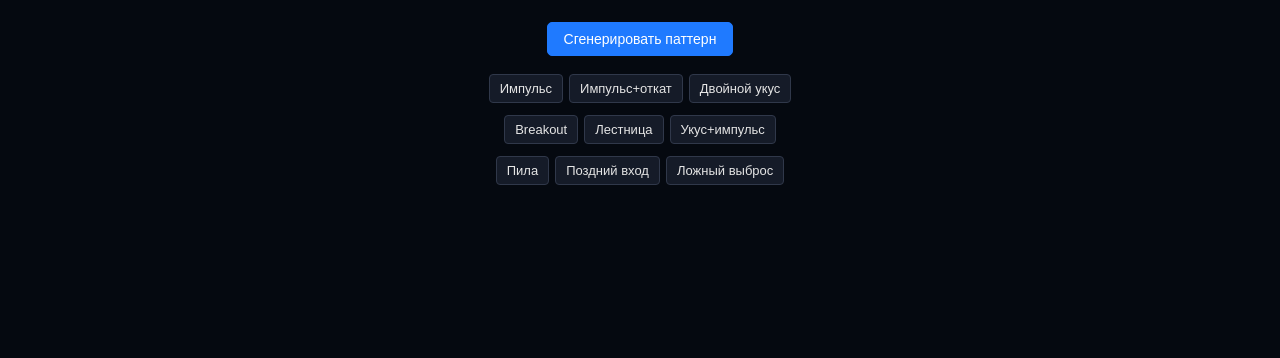
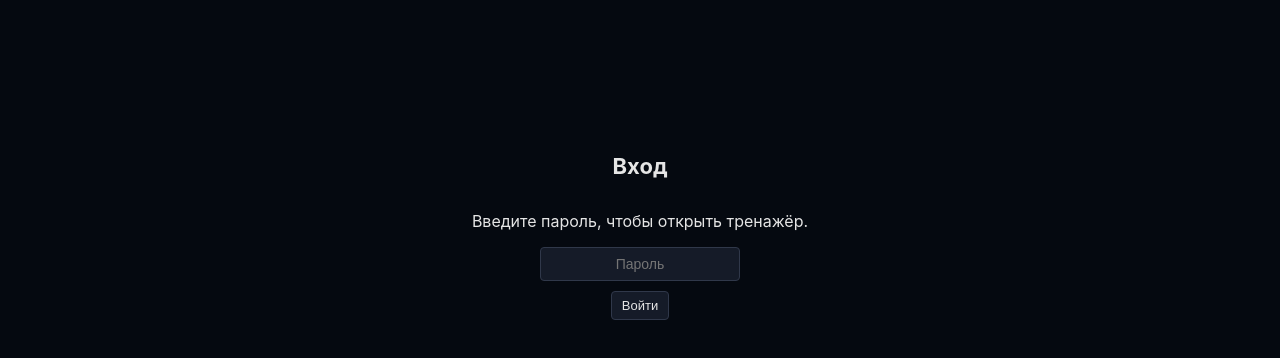
Before and after one commit to RazV50trainer/v50trainer, a plain HTML site: page index.html in a window 1280 px wide. Shown: the part 160-518 px from the top of the page. Drawn offline with Linux system fonts and the light colour scheme.

Commit message:
Update index.html

```diff
--- a/index.html
+++ b/index.html
@@ -83,11 +83,54 @@
       min-height: 22px;
       text-align: center;
     }
+
+    /* Экран пароля */
+    #login-screen {
+      display: flex;
+      flex-direction: column;
+      align-items: center;
+      justify-content: center;
+      height: 100%;
+      padding: 20px;
+      box-sizing: border-box;
+    }
+    #login-screen h1 {
+      font-size: 22px;
+      margin-bottom: 16px;
+    }
+    #login-screen input {
+      padding: 8px 10px;
+      border-radius: 4px;
+      border: 1px solid #30384a;
+      background: #151b28;
+      color: #e5e5e5;
+      font-size: 14px;
+      width: 200px;
+      box-sizing: border-box;
+      margin-bottom: 10px;
+      text-align: center;
+    }
+    #login-error {
+      margin-top: 6px;
+      color: #ff4d4f;
+      font-size: 13px;
+      min-height: 16px;
+    }
   </style>
 </head>
 
 <body>
-  <div class="wrap">
+  <!-- Экран пароля -->
+  <div id="login-screen">
+    <h1>Вход</h1>
+    <p>Введите пароль, чтобы открыть тренажёр.</p>
+    <input type="password" id="pwd-input" placeholder="Пароль">
+    <button onclick="unlock()">Войти</button>
+    <div id="login-error"></div>
+  </div>
+
+  <!-- Основное приложение (изначально скрыто) -->
+  <div class="wrap" id="app" style="display:none;">
 
     <h2>V50 Trainer — паттерны 5 тиков</h2>
 
@@ -122,6 +165,41 @@
 
   </div>
 
+  <script>
+    // простой "пароль" на клиенте
+    const PASSWORD = "Razma50V"; // Можешь сменить на любой свой
+
+    function unlock() {
+      const input = document.getElementById("pwd-input");
+      const error = document.getElementById("login-error");
+      const value = input.value.trim();
+
+      if (value === PASSWORD) {
+        document.getElementById("login-screen").style.display = "none";
+        document.getElementById("app").style.display = "flex";
+        error.innerHTML = "";
+        // сразу сгенерируем первый паттерн
+        if (typeof generate === "function") {
+          generate();
+        }
+      } else {
+        error.innerHTML = "Неверный пароль.";
+      }
+    }
+
+    // Позволяет нажать Enter для входа
+    document.addEventListener("DOMContentLoaded", () => {
+      const input = document.getElementById("pwd-input");
+      if (input) {
+        input.addEventListener("keyup", (e) => {
+          if (e.key === "Enter") {
+            unlock();
+          }
+        });
+      }
+    });
+  </script>
+
   <script src="trainer.js"></script>
 </body>
 </html>
```
